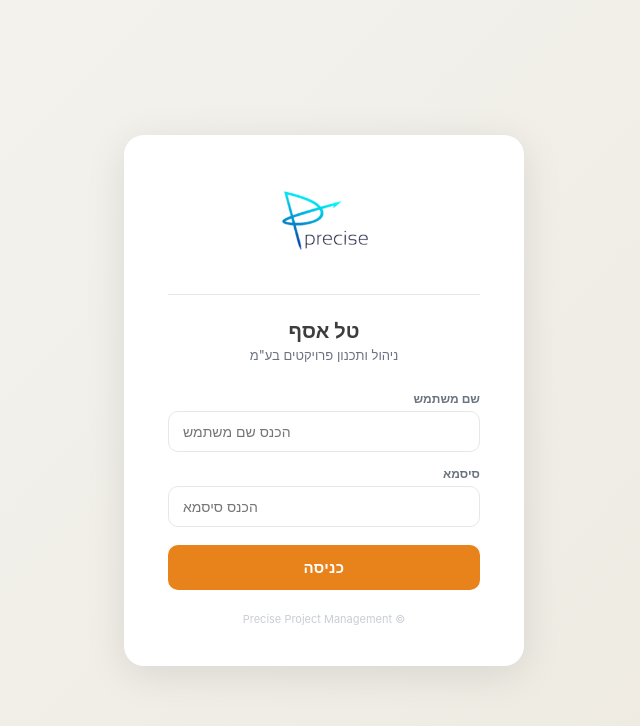
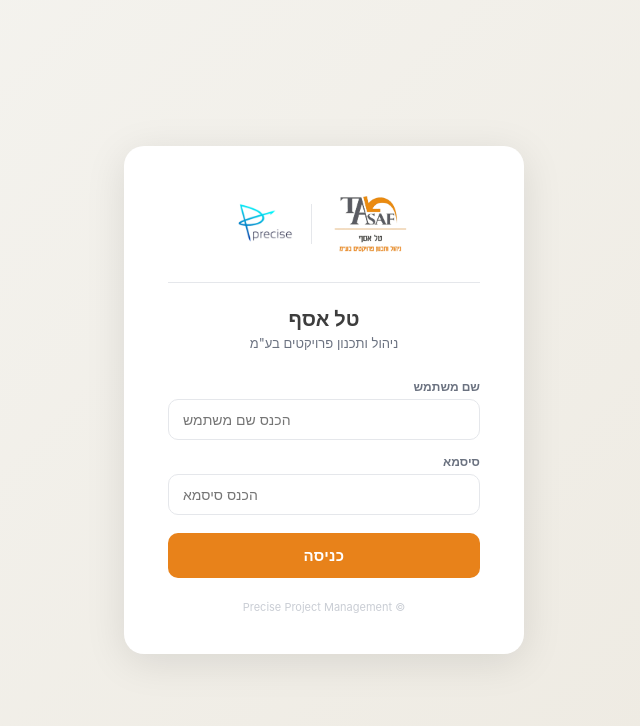
Before and after one commit to orios241197-debug/talasaf, a plain HTML site: page index.html in a window 1280 px wide. Shown: the whole page, without its empty margins (316-956 px from the left). Drawn offline with nearby package versions, Linux system fonts and the light colour scheme.

Commit message:
deploy: update index.html

```diff
--- a/index.html
+++ b/index.html
@@ -212,8 +212,10 @@
 
     <div id="loginScreen" style="display:none;" class="login-screen-outer">
       <div class="login-box">
-        <div class="login-logo-wrap">
-          <img src="precise_logo.png" alt="Precise" onerror="this.style.display='none'">
+        <div class="login-logo-wrap" style="display:flex;align-items:center;justify-content:center;gap:18px;">
+          <img src="logo.png" alt="טל אסף" style="max-height:60px;max-width:130px;object-fit:contain;" onerror="this.style.display='none'">
+          <div style="width:1px;height:40px;background:#e5e7eb;"></div>
+          <img src="precise_logo.png" alt="Precise" style="max-height:50px;max-width:120px;object-fit:contain;" onerror="this.style.display='none'">
         </div>
         <div class="login-divider"></div>
         <h2>טל אסף</h2>
```
